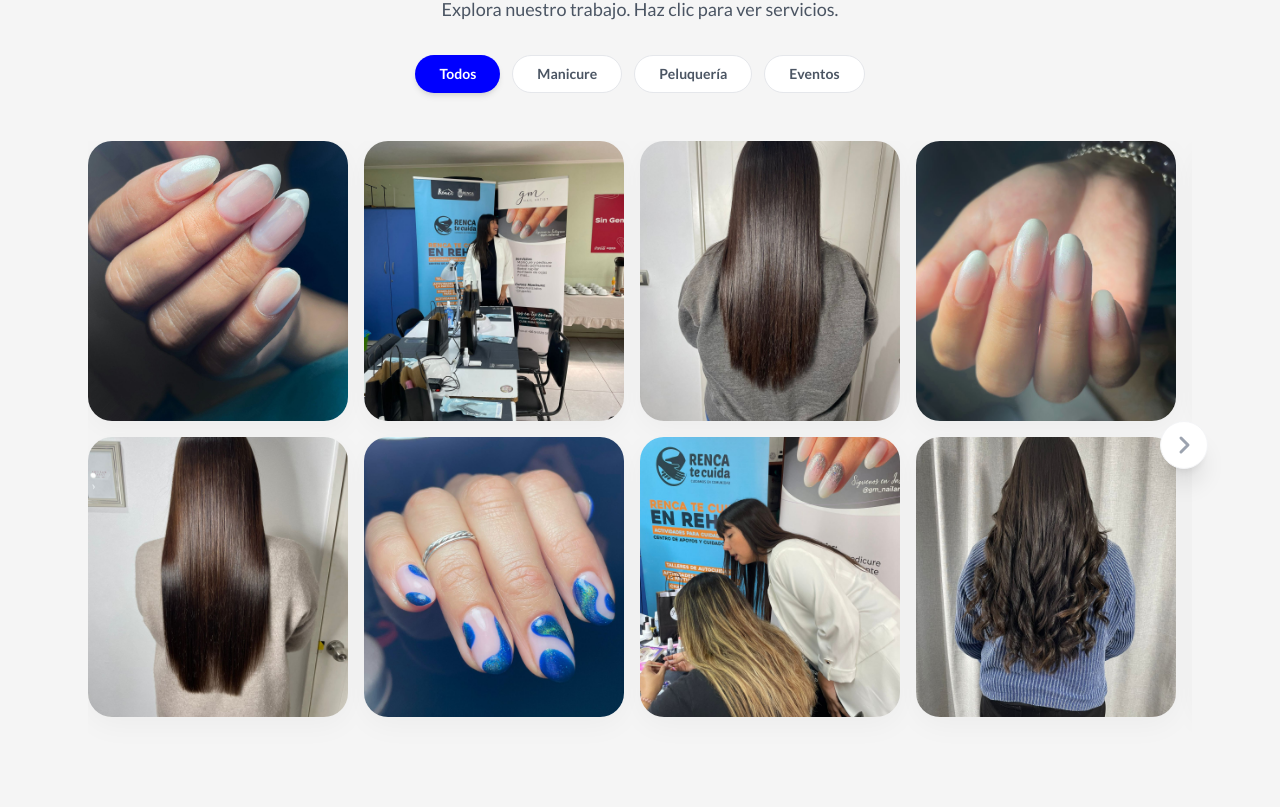
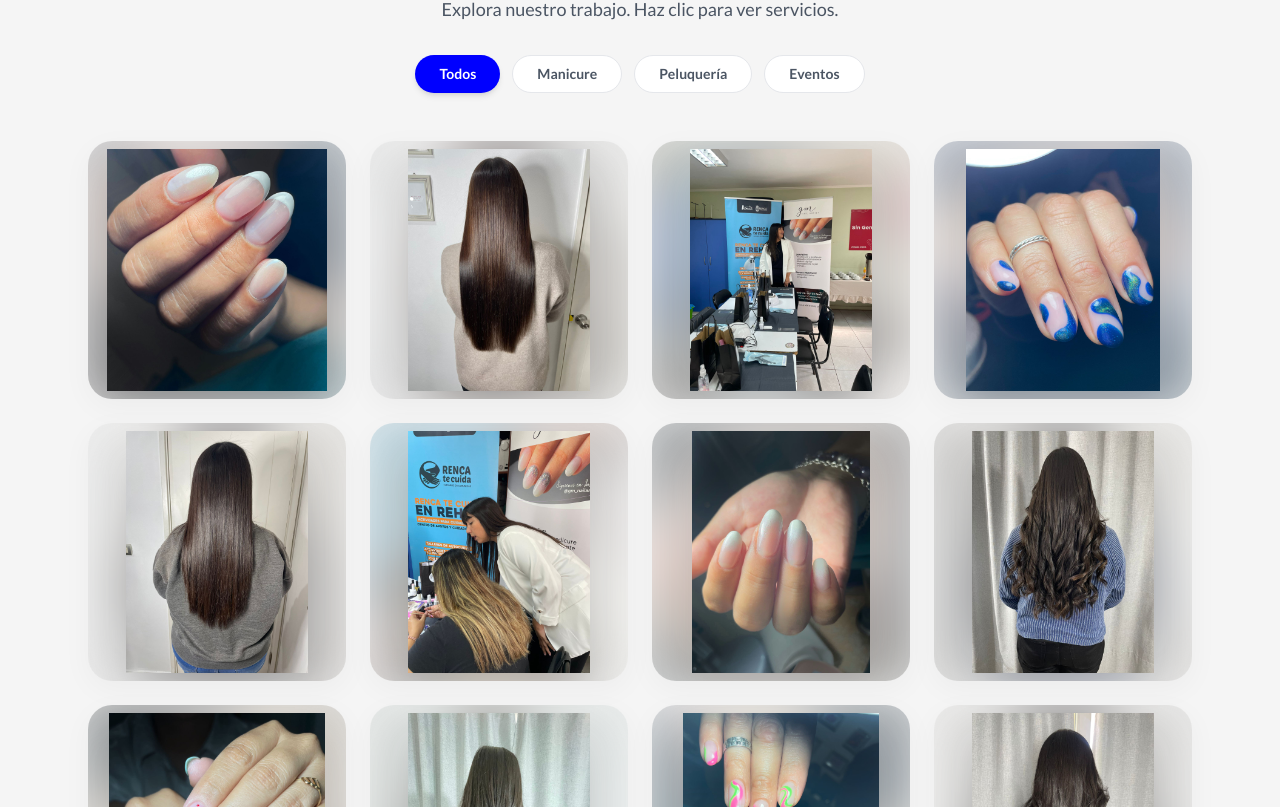
Before and after one commit to CaBsCrypto/gm_nailartist, a Next.js app: page / in a window 1280 px wide. Shown: the part 3073-3880 px from the top of the page. Built offline with nearby package versions, Linux system fonts and the light colour scheme.

Commit message:
Transform gallery into vertical grid with full image visibility

```diff
--- a/components/Gallery.tsx
+++ b/components/Gallery.tsx
@@ -10,14 +10,6 @@ import BookingModal from './BookingModal';
 
 export default function Gallery() {
     const [activeFilter, setActiveFilter] = useState('Todos');
-    const scrollContainerRef = useRef<HTMLDivElement>(null);
-    const [canScrollLeft, setCanScrollLeft] = useState(false);
-    const [canScrollRight, setCanScrollRight] = useState(true);
-
-    // Dragging state
-    const [isDragging, setIsDragging] = useState(false);
-    const [startX, setStartX] = useState(0);
-    const [scrollLeft, setScrollLeft] = useState(0);
 
     // Modal States
     const [isBookingOpen, setIsBookingOpen] = useState(false);
@@ -30,58 +22,7 @@ export default function Gallery() {
         item => activeFilter === 'Todos' || item.category === activeFilter
     );
 
-    // Update scroll buttons state
-    const checkScroll = () => {
-        if (scrollContainerRef.current) {
-            const { scrollLeft, scrollWidth, clientWidth } = scrollContainerRef.current;
-            setCanScrollLeft(scrollLeft > 10);
-            setCanScrollRight(scrollLeft < scrollWidth - clientWidth - 10);
-        }
-    };
-
-    useEffect(() => {
-        checkScroll();
-        window.addEventListener('resize', checkScroll);
-        return () => window.removeEventListener('resize', checkScroll);
-    }, [filteredItems]);
-
-    const scroll = (direction: 'left' | 'right') => {
-        if (scrollContainerRef.current) {
-            const scrollAmount = window.innerWidth > 768 ? 400 : 300;
-            scrollContainerRef.current.scrollBy({
-                left: direction === 'left' ? -scrollAmount : scrollAmount,
-                behavior: 'smooth'
-            });
-        }
-    };
-
-    // Mouse Drag Logic
-    const handleMouseDown = (e: React.MouseEvent) => {
-        if (!scrollContainerRef.current) return;
-        setIsDragging(true);
-        setStartX(e.pageX - scrollContainerRef.current.offsetLeft);
-        setScrollLeft(scrollContainerRef.current.scrollLeft);
-    };
-
-    const handleMouseLeave = () => {
-        setIsDragging(false);
-    };
-
-    const handleMouseUp = () => {
-        setIsDragging(false);
-    };
-
-    const handleMouseMove = (e: React.MouseEvent) => {
-        if (!isDragging || !scrollContainerRef.current) return;
-        e.preventDefault();
-        const x = e.pageX - scrollContainerRef.current.offsetLeft;
-        const walk = (x - startX) * 2; // Scroll speed
-        scrollContainerRef.current.scrollLeft = scrollLeft - walk;
-        checkScroll();
-    };
-
     const handleItemClick = (category: string) => {
-        if (isDragging) return; // Don't open if dragging
         let serviceIndex = 0; // Manicure por defecto
         if (category === 'Peluquería') serviceIndex = 5;
         if (category === 'Eventos') serviceIndex = 4;
@@ -124,78 +65,49 @@ export default function Gallery() {
                     </div>
                 </FadeIn>
 
-                {/* Carousel Wrapper with custom Arrows */}
-                <div className="relative group/gallery">
-                    {/* Navigation Buttons (Desktop Only) */}
-                    {canScrollLeft && (
-                        <button
-                            onClick={() => scroll('left')}
-                            className="absolute left-0 top-1/2 -translate-y-1/2 -translate-x-4 z-20 w-12 h-12 rounded-full bg-white shadow-xl border border-gray-100 flex items-center justify-center text-gray-400 hover:text-brand-pink hover:scale-110 transition-all hidden md:flex"
-                            aria-label="Anterior"
-                        >
-                            <svg className="w-6 h-6" fill="none" stroke="currentColor" viewBox="0 0 24 24">
-                                <path strokeLinecap="round" strokeLinejoin="round" strokeWidth={3} d="M15 19l-7-7 7-7" />
-                            </svg>
-                        </button>
-                    )}
-
-                    {canScrollRight && (
-                        <button
-                            onClick={() => scroll('right')}
-                            className="absolute right-0 top-1/2 -translate-y-1/2 translate-x-4 z-20 w-12 h-12 rounded-full bg-white shadow-xl border border-gray-100 flex items-center justify-center text-gray-400 hover:text-brand-pink hover:scale-110 transition-all hidden md:flex"
-                            aria-label="Siguiente"
-                        >
-                            <svg className="w-6 h-6" fill="none" stroke="currentColor" viewBox="0 0 24 24">
-                                <path strokeLinecap="round" strokeLinejoin="round" strokeWidth={3} d="M9 5l7 7-7 7" />
-                            </svg>
-                        </button>
-                    )}
-
-                    {/* Drag and Scroll Container */}
-                    <div
-                        ref={scrollContainerRef}
-                        onMouseDown={handleMouseDown}
-                        onMouseLeave={handleMouseLeave}
-                        onMouseUp={handleMouseUp}
-                        onMouseMove={handleMouseMove}
-                        onScroll={checkScroll}
-                        className={`grid grid-rows-2 grid-flow-col gap-3 sm:gap-4 overflow-x-auto snap-x snap-mandatory pb-8 -mx-6 px-6 sm:mx-0 sm:px-0 select-none ${isDragging ? 'cursor-grabbing' : 'cursor-grab md:cursor-default'}`}
-                        style={{ scrollbarWidth: 'none', msOverflowStyle: 'none' }}
-                    >
-                        <style dangerouslySetInnerHTML={{__html: `
-                            #galeria .overflow-x-auto::-webkit-scrollbar { display: none; }
-                        `}} />
-
+                {/* Vertical Grid Display */}
+                <div className="grid grid-cols-2 md:grid-cols-3 lg:grid-cols-4 gap-4 sm:gap-6">
                     {filteredItems.map((item, index) => (
                         <FadeIn
                             key={item.id}
                             delay={(index % 4) * 100}
-                                direction="left"
-                                className="w-[70vw] sm:w-[220px] md:w-[260px] h-[220px] sm:h-[250px] md:h-[280px] snap-center"
+                            direction="up"
+                            className="aspect-square"
                         >
                             <div
                                 onClick={() => handleItemClick(item.category)}
-                                    className={`relative group rounded-2xl md:rounded-3xl overflow-hidden h-full w-full shadow-[0_8px_30px_rgb(0,0,0,0.04)] hover:shadow-lg transition-shadow duration-300 ${item.imagePlaceholderColor} pointer-events-auto`}
+                                className={`relative group rounded-2xl md:rounded-3xl overflow-hidden h-full w-full shadow-[0_8px_30px_rgb(0,0,0,0.04)] hover:shadow-lg transition-all duration-300 ${item.imagePlaceholderColor} cursor-pointer group`}
                             >
+                                {/* Layer 1: Blurred Background (to fill gaps in the square) */}
+                                <div className="absolute inset-0 scale-110">
+                                    <Image
+                                        src={item.image}
+                                        alt=""
+                                        fill
+                                        className="object-cover blur-xl opacity-40 grayscale-[20%]"
+                                    />
+                                </div>
+
+                                {/* Layer 2: Main "Full" Image (object-contain ensures NO cropping) */}
+                                <div className="absolute inset-2 flex items-center justify-center">
                                     <Image
                                         src={item.image}
                                         alt={item.title}
                                         fill
-                                        draggable={false}
-                                        sizes="(max-width: 768px) 70vw, 260px"
-                                        className="object-cover transition-transform duration-700 group-hover:scale-105"
-                                        loading={index < 4 ? "eager" : "lazy"}
+                                        sizes="(max-width: 768px) 50vw, (max-width: 1024px) 33vw, 260px"
+                                        className="object-contain drop-shadow-2xl transition-transform duration-700 group-hover:scale-105"
+                                        loading={index < 8 ? "eager" : "lazy"}
                                     />
+                                </div>
 
-                                    <div className="absolute inset-0 bg-black/0 group-hover:bg-black/5 transition-colors duration-300 flex items-center justify-center">
-                                        <div className="w-10 h-10 rounded-full bg-white/20 backdrop-blur-md flex items-center justify-center text-white opacity-0 group-hover:opacity-100 transition-all duration-300 transform scale-50 group-hover:scale-100">
+                                <div className="absolute inset-0 bg-black/0 group-hover:bg-black/5 transition-colors duration-300 flex items-center justify-center z-10">
+                                    <div className="w-10 h-10 rounded-full bg-white/30 backdrop-blur-md flex items-center justify-center text-white opacity-0 group-hover:opacity-100 transition-all duration-300 transform scale-50 group-hover:scale-100 border border-white/20">
                                         <span className="text-lg">➔</span>
                                     </div>
                                 </div>
                             </div>
                         </FadeIn>
                     ))}
-                    </div>
                 </div>
 
                 {filteredItems.length === 0 && (
```
Lines whose indentation alone changed are shown as unchanged.
